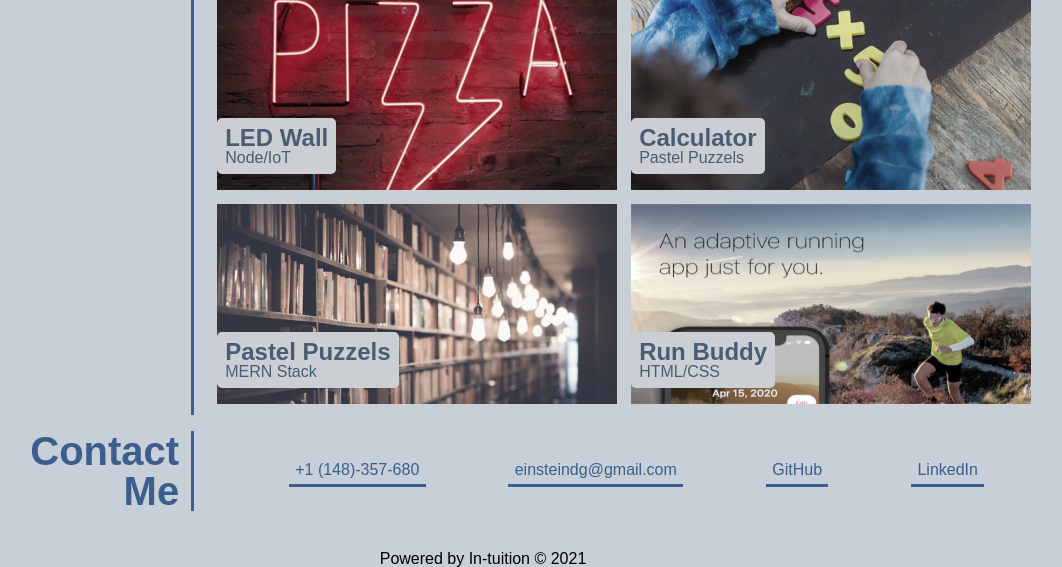
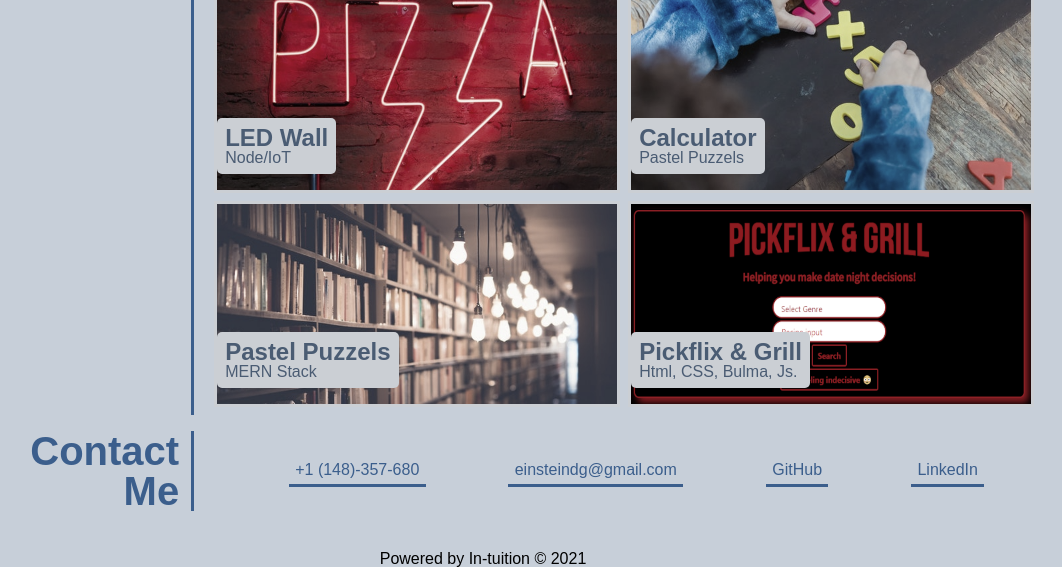
Before and after one commit to EinsteinDG/Portfolio, a plain HTML site: page index.html in a window 1280 px wide. Shown: the part 626-1193 px from the top of the page, without its empty margins (157-1219 px from the left). Drawn offline with Linux system fonts and the light colour scheme.

Commit message:
updated portfolio

```diff
--- a/index.html
+++ b/index.html
@@ -95,12 +95,12 @@
             </div>
             <img src="pics\stack.jpg" alt="" />
           </div>
-          <div class="project-card">
+          <div class="project-card" a href "https://einsteindg.github.io/refactor"/>
             <div>
-              <h2>Run Buddy</h2>
-              <p>HTML/CSS</p>
+              <h2>Pickflix & Grill</h2>
+              <p>Html, CSS, Bulma, Js.</p>
             </div>
-            <img src="pics\runner3.png" alt="" />
+            <img src="./pics/pickflix.png" alt="" />
           </div>
         </div>
       </section>
```
Also changed, not shown: pics/pickflix.png (added).
